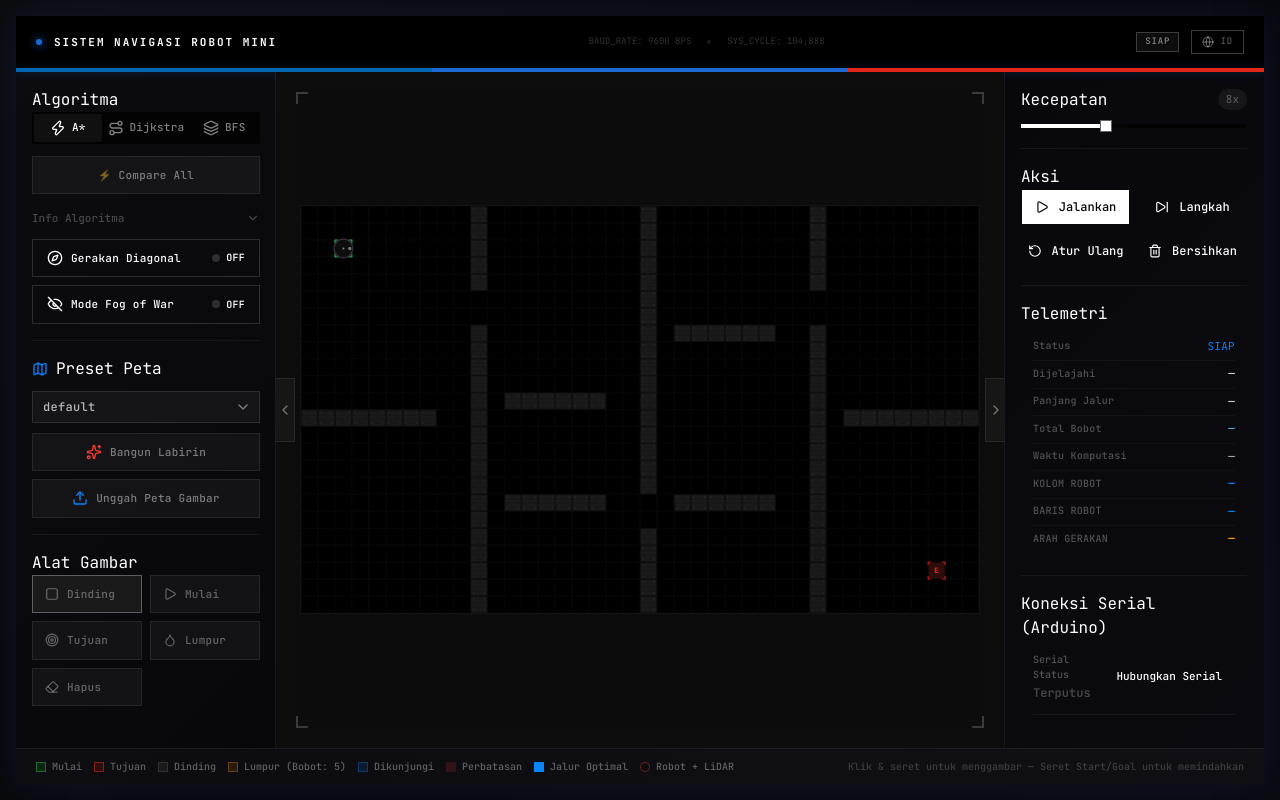
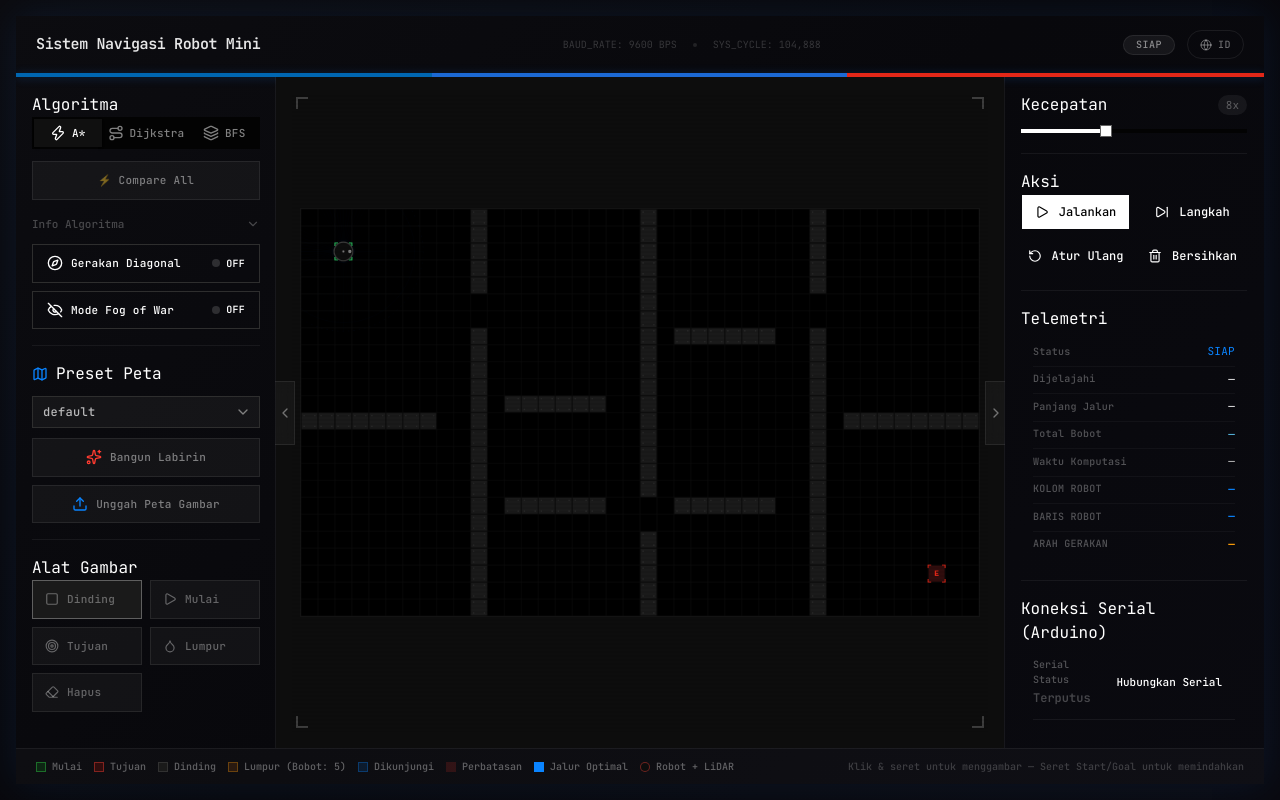
Before and after one commit to adnan-rabban/uas-arkom, a React (Vite) app: page / in a window 1280 px wide. Built offline with nearby package versions, Linux system fonts and the light colour scheme.

Commit message:
style(ui): streamline top bar layout with rounded-full state badges and transparent background for modern header

```diff
--- a/src/components/TopBar.tsx
+++ b/src/components/TopBar.tsx
@@ -27,54 +27,40 @@ export function TopBar({ lang, onToggleLang, simulationState, pathFound }: TopBa
       case 'exploring':
       case 'pathing':
       case 'moving':
-        return { label: t.statusRunning, variant: 'default' as const, className: 'bg-[#e22718]/15 text-[#e22718] border-[#e22718]/30 rounded-none animate-pulse' };
+        return { label: t.statusRunning, variant: 'default' as const, className: 'bg-[#FF9F0A]/15 text-[#FF9F0A] border-[#FF9F0A]/25 rounded-full animate-pulse' };
       case 'done':
         return pathFound
-          ? { label: t.statusFound, variant: 'default' as const, className: 'bg-[#2ccb5d]/15 text-[#2ccb5d] border-[#2ccb5d]/30 rounded-none' }
-          : { label: t.statusNoPath, variant: 'destructive' as const, className: 'bg-red-500/15 text-red-400 border-red-500/30 rounded-none' };
+          ? { label: t.statusFound, variant: 'default' as const, className: 'bg-[#32D74B]/15 text-[#32D74B] border-[#32D74B]/25 rounded-full' }
+          : { label: t.statusNoPath, variant: 'destructive' as const, className: 'bg-[#FF453A]/15 text-[#FF453A] border-[#FF453A]/25 rounded-full' };
       default:
-        return { label: t.statusReady, variant: 'secondary' as const, className: 'bg-white/5 text-white/50 border-[#3c3c3c] rounded-none' };
-    }
-  };
-
-  const getLEDColor = () => {
-    switch (simulationState) {
-      case 'exploring':
-      case 'pathing':
-      case 'moving':
-        return 'led-orange led-pulse';
-      case 'done':
-        return pathFound ? 'led-green' : 'led-red';
-      default:
-        return 'led-blue';
+        return { label: t.statusReady, variant: 'secondary' as const, className: 'bg-white/[0.06] text-white/50 border-white/[0.08] rounded-full' };
     }
   };
 
   const status = getStatusConfig();
 
   return (
-    <div className="flex items-center justify-between px-5 py-3.5 bg-black border-none shrink-0 select-none">
+    <div className="flex items-center justify-between px-5 py-3.5 bg-transparent shrink-0 select-none">
       <div className="flex items-center gap-3">
-        <div className={`led-dot ${getLEDColor()}`} />
-        <h1 className="text-[11px] font-bold tracking-[0.18em] uppercase text-white">
+        <h1 className="text-[15px] font-semibold tracking-tight text-white/90">
           {t.title}
         </h1>
       </div>
 
-      <div className="hidden md:flex items-center gap-4 text-[9px] font-mono text-white/20">
+      <div className="hidden md:flex items-center gap-4 text-[10px] font-mono text-white/18">
         <span>BAUD_RATE: 9600 BPS</span>
         <span className="w-1 h-1 bg-white/10 rounded-full" />
         <span>SYS_CYCLE: {ticks.toLocaleString()}</span>
       </div>
 
       <div className="flex items-center gap-3">
-        <Badge variant={status.variant} className={`text-[9px] tracking-widest font-mono rounded-none uppercase ${status.className}`}>
+        <Badge variant={status.variant} className={`text-[10px] tracking-wider font-medium rounded-full px-3 ${status.className}`}>
           {status.label}
         </Badge>
 
         <button
           onClick={onToggleLang}
-          className="flex items-center gap-1.5 px-2.5 py-1 rounded-none text-[9px] font-mono tracking-widest text-white/40 hover:text-white border border-[#3c3c3c] hover:border-white transition-all cursor-pointer"
+          className="flex items-center gap-1.5 px-3 py-1.5 rounded-full text-[10px] font-medium tracking-wider text-white/40 hover:text-white border border-white/8 hover:border-white/20 hover:bg-white/6 transition-all cursor-pointer"
         >
           <Globe className="w-3 h-3" />
           {lang.toUpperCase()}
```
